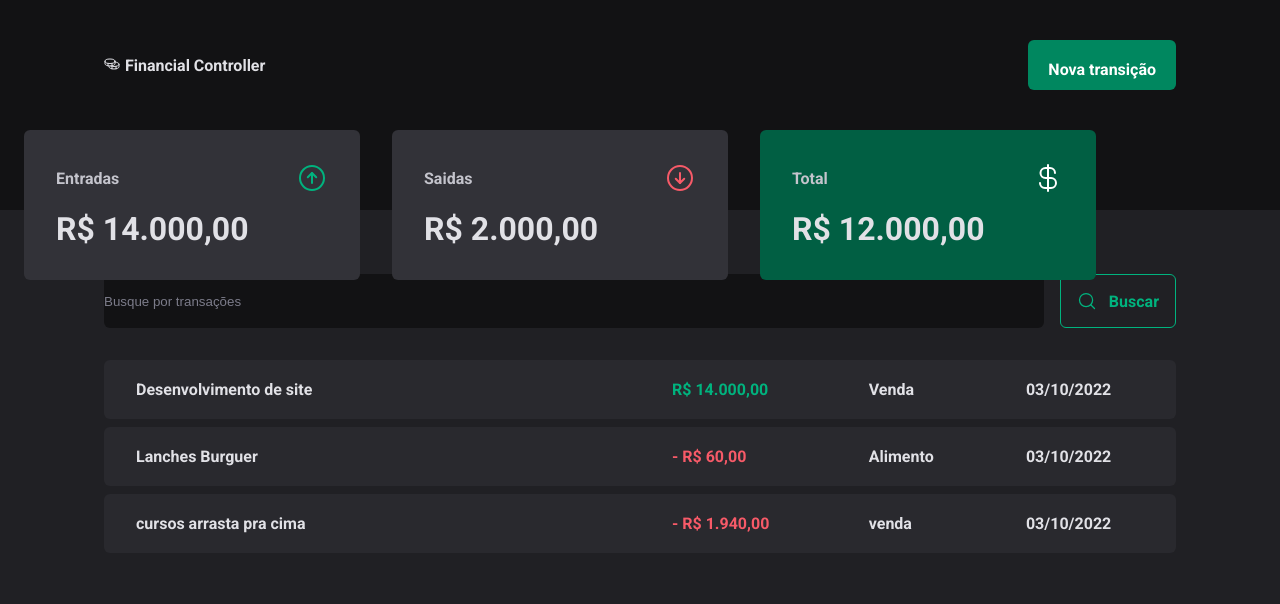
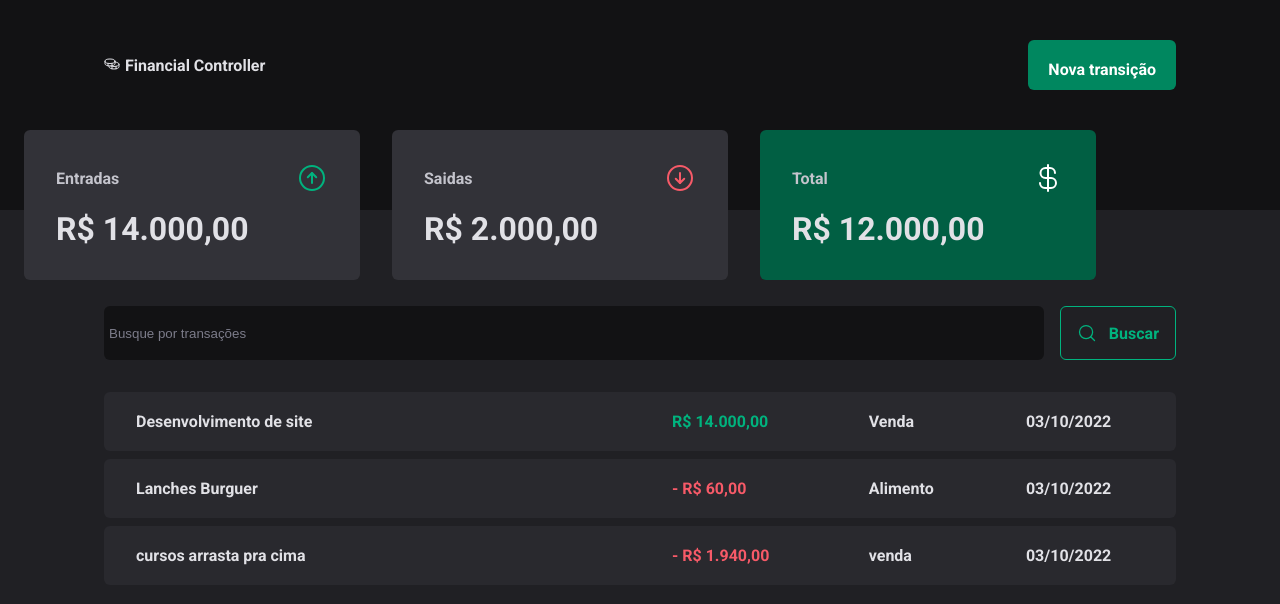
Before and after one commit to ArthurFilho/Financial-Controller, a React (Vite) app: page / in a window 1280 px wide. Shown: the top 604 px of the page. Built offline with nearby package versions, Linux system fonts and the light colour scheme; data requests are answered from the project's data file; a web font is replaced by a local one.

Commit message:
add react hook form in inputs

```diff
--- a/package.json
+++ b/package.json
@@ -10,12 +10,15 @@
     "preview": "vite preview"
   },
   "dependencies": {
+    "@hookform/resolvers": "^2.9.8",
     "@radix-ui/react-dialog": "^1.0.0",
     "@radix-ui/react-radio-group": "^1.0.0",
     "phosphor-react": "^1.4.1",
     "react": "^18.2.0",
     "react-dom": "^18.2.0",
-    "styled-components": "^5.3.5"
+    "react-hook-form": "^7.36.1",
+    "styled-components": "^5.3.5",
+    "zod": "^3.19.1"
   },
   "devDependencies": {
     "@types/react": "^18.0.17",
--- a/src/Pages/Transactions/components/SearchForm/index.tsx
+++ b/src/Pages/Transactions/components/SearchForm/index.tsx
@@ -1,14 +1,36 @@
 import { MagnifyingGlass } from "phosphor-react";
 import { SearchFormContainer } from "./style";
+import { useForm } from "react-hook-form";
+import { zodResolver } from "@hookform/resolvers/zod"
+import * as z from 'zod';
 
+const searchFormSchema = z.object({
+    query: z.string(),
+})
 
+type SearchFormInputs = z.infer<typeof searchFormSchema>;
 
 export function SearchForm () {
+
+    const { register, handleSubmit , formState: {isSubmitting}} = useForm<SearchFormInputs>({
+        resolver: zodResolver(searchFormSchema),
+    })
+
+  async function handleSearchTransaction(data: SearchFormInputs) {
+    await new Promise(resolve => setTimeout(resolve, 2000))
+
+    console.log(data)
+    }
+
 return(
-    <SearchFormContainer>
-    <input type="text" placeholder="Busque por transações" />
+    <SearchFormContainer onSubmit={handleSubmit(handleSearchTransaction)}>
+    <input
+    type="text"
+    placeholder="Busque por transações"
+    {...register('query')}
+    />
 
-    <button type="submit">
+    <button type="submit" disabled={isSubmitting}>
         <MagnifyingGlass size={20} />
         Buscar
     </button>
--- a/src/Pages/Transactions/components/SearchForm/style.ts
+++ b/src/Pages/Transactions/components/SearchForm/style.ts
@@ -1,6 +1,7 @@
 import styled from "styled-components";
 
 export const SearchFormContainer = styled.form`
+    margin-top: 6rem;
     display: flex;
     gap: 1rem;
 
@@ -9,6 +10,8 @@
         border-radius: 6px;
         border: 0;
         background: ${props => props.theme["gray-900"]};
+        color: ${props => props.theme["gray-500"]};
+        padding-left: 5px;
 
         &::placeholder {
             color: ${props => props.theme["gray-500"]};
@@ -20,6 +23,7 @@
         align-items: center;
         gap: 0.75rem;
 
+        cursor: pointer;
         border: 0;
         padding: 1rem;
         background: transparent;
@@ -28,7 +32,12 @@
         font-weight: bold;
         border-radius: 6px;
 
-        &:hover {
+        &:disabled {
+            opacity: 0.6;
+            cursor: not-allowed;
+        }
+
+        &:not(:disabled):hover {
             background: transparent;
             border-color: ${props => props.theme["green-500"]};
             color: ${props => props.theme.white};
--- a/src/components/NewTransactionModal/index.tsx
+++ b/src/components/NewTransactionModal/index.tsx
@@ -1,8 +1,36 @@
 import * as Dialog from '@radix-ui/react-dialog';
 import { ArrowCircleDown, ArrowCircleUp, X } from 'phosphor-react';
 import { CloseButton, Content, Overlay, TransactionType, TransactionTypeButton } from './styles';
+import * as z from 'zod';
+import { useForm } from "react-hook-form";
+import { zodResolver } from "@hookform/resolvers/zod"
+
+    const newTransactionFormSchema = z.object({
+        description: z.string(),
+        price: z.number(),
+        category: z.string(),
+        // type: z.enum(['income', 'outcome']),
+    })
+
+    type NewTransactionFormInputs = z.infer<typeof newTransactionFormSchema>
 
 export function NewTransactionModal () {
+
+    const {
+        register,
+        handleSubmit,
+        formState: {isSubmitting}
+
+        } = useForm<NewTransactionFormInputs>({
+        resolver: zodResolver(newTransactionFormSchema),
+    })
+
+   async function handleCreateNewTransaction(data: NewTransactionFormInputs) {
+        await new Promise(resolve => setTimeout(resolve, 2000))
+
+        console.log(data)
+    }
+
     return(
         <Dialog.Portal>
                 <Overlay />
@@ -15,10 +43,27 @@
 
 
 
-                        <form action=''>
-                            <input type="text" placeholder="Descrição" required />
-                            <input type="number" placeholder="preço" required />
-                            <input type="text" placeholder="Categoria" required />
+                        <form onSubmit={handleSubmit(handleCreateNewTransaction)}>
+                            <input
+                            type="text"
+                            placeholder="Descrição"
+                            required
+                            {...register('description')}
+                            />
+                            <input
+                            type="number"
+                            placeholder="preço"
+                            required
+                            {...register('price', {valueAsNumber: true})}
+                            />
+                            <input
+                            type="text"
+                            placeholder="Categoria"
+                            required
+                            {...register('category')}
+                            />
+
+
 
                             <TransactionType>
                                 <TransactionTypeButton variant='income' value='income'>
@@ -31,7 +76,7 @@
                                 </TransactionTypeButton>
                             </TransactionType>
 
-                            <button type="submit">
+                            <button type="submit" disabled={isSubmitting}>
                                 Cadastrar
                             </button>
                         </form>
--- a/src/components/NewTransactionModal/styles.ts
+++ b/src/components/NewTransactionModal/styles.ts
@@ -53,7 +53,12 @@
             margin-top: 1.5rem;
             cursor: pointer;
 
-            &:hover{
+            &:disabled{
+                opacity: 0.6;
+                cursor: not-allowed;
+            }
+
+            &:not(:disabled):hover{
                 background: ${props => props.theme["green-700"]};
                 transition: background-color 0.2s;
             }
```
Also changed, not shown: 1 other file (tests, documents, lock files or other folders).
